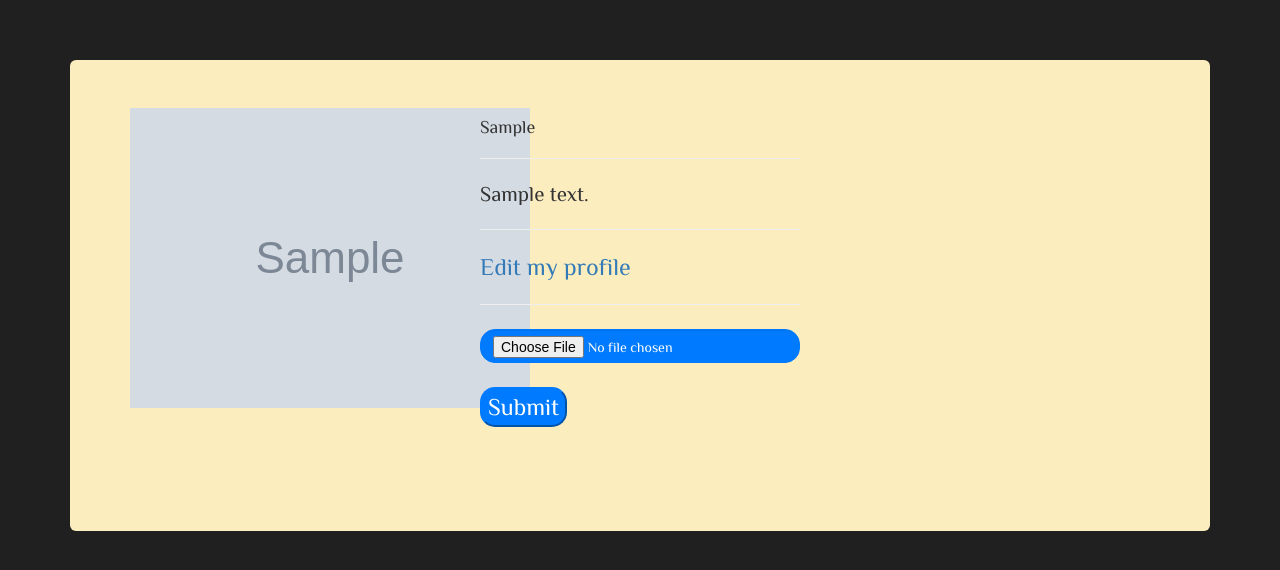
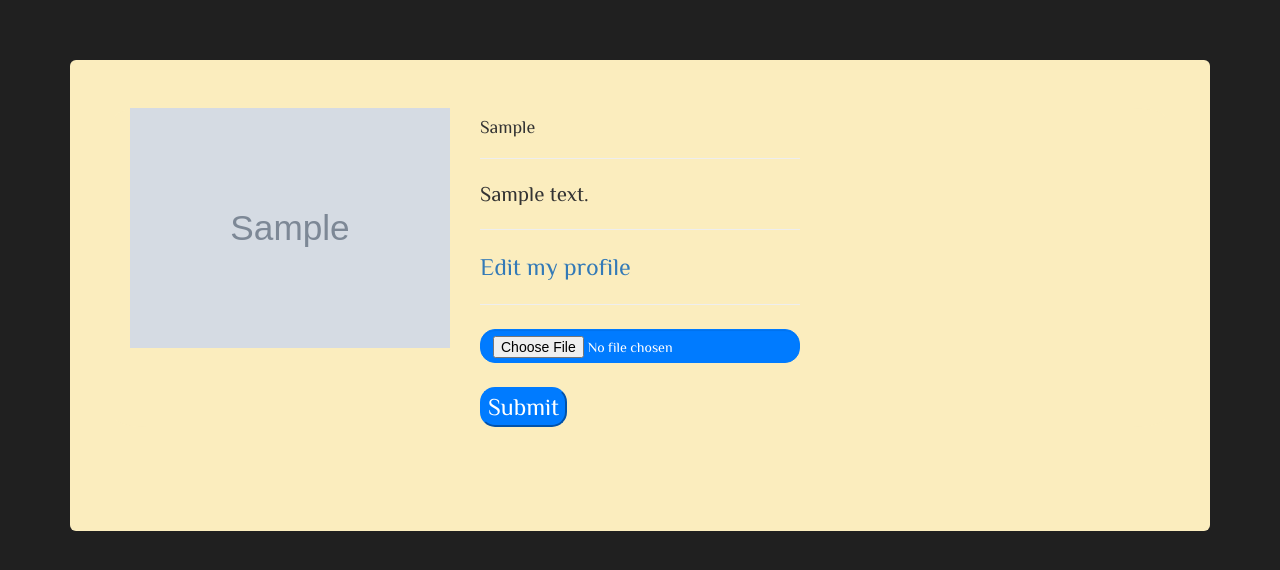
Before and after one commit to RkNyra/Minute-Wise, a Flask app: a page that uses app/templates/profile/profile.html in a window 1280 px wide. Shown: the part 52-622 px from the top of the page. Run offline with Flask 2, Linux system fonts and the light colour scheme; a user stored in the database is signed in; tables that the repository leaves empty hold one stand-in row (values such as "Sample post"); grey boxes marked "Sample" are stand-in pictures; some libraries are stand-ins or nearby versions; some web fonts are replaced.

Commit message:
add an auto-resize feature for the user-profile picture

```diff
--- a/app/static/css/custom.css
+++ b/app/static/css/custom.css
@@ -93,21 +93,25 @@ body{
     border-color: #007bff;
     cursor: pointer;
 }
+.profPicSize img{
+    max-width:100%;
+    max-height:100%;
+
+}
 .commentForm input[type=submit], input[type=text]{
-    color: #fff;
+    color: #333;
     background-color: #c0bbbb;
     border-color: #007bff;
     cursor: pointer;
     border-radius: 15px;
-
 }
-
 
 .voteInPitches{
   width: 20%;
   display: flex;
   justify-content: space-between;
 }
+
 .voteInPitches img{
     height: 20px;
     width: 20px;
--- a/app/templates/profile/profile.html
+++ b/app/templates/profile/profile.html
@@ -122,7 +122,7 @@
 <div class="container">
   <div class="jumbotron">
     <div class="row profileStyle">
-      <div class="col-md-4">
+      <div class="col-md-4 profPicSize">
         <!-- prof-pic -->
 
         {% if user.profile_pic_path %}
```
Also changed, not shown: app/static/photos/testimage.jpg (added), app/static/photos/testpic2.jpg (added).
